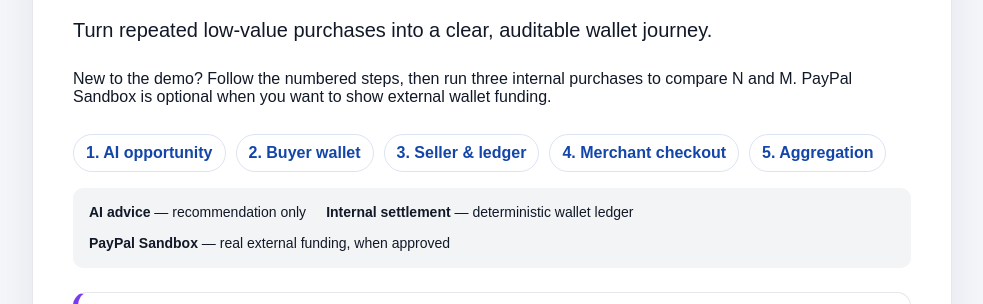
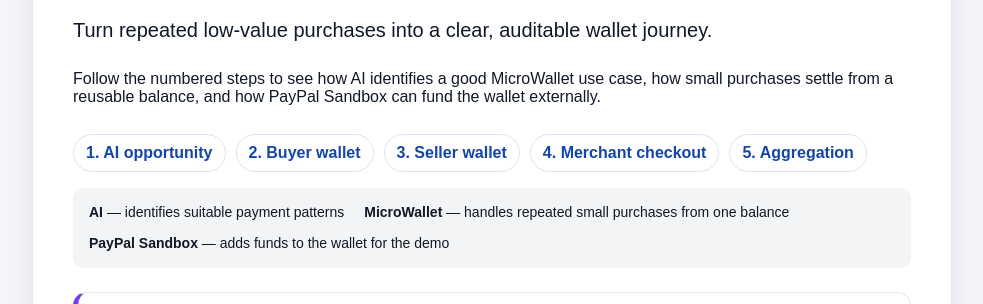
Before and after one commit to oikua66/ai-microwallet, a Next.js app: page / in a window 1280 px wide. Shown: the part 179-483 px from the top of the page, without its empty margins (148-1131 px from the left). Built offline with nearby package versions, Linux system fonts and the light colour scheme; no server answers.

Commit message:
refine: simplify demo hero and journey copy

```diff
--- a/app/page.tsx
+++ b/app/page.tsx
@@ -8,18 +8,18 @@
         <p className="eyebrow">PayPal AI Hackathon 2026 · Product demo</p>
         <h1>AI MicroWallet</h1>
         <p className="lead">Turn repeated low-value purchases into a clear, auditable wallet journey.</p>
-        <p>New to the demo? Follow the numbered steps, then run three internal purchases to compare N and M. PayPal Sandbox is optional when you want to show external wallet funding.</p>
+        <p>Follow the numbered steps to see how AI identifies a good MicroWallet use case, how small purchases settle from a reusable balance, and how PayPal Sandbox can fund the wallet externally.</p>
         <nav className="journey-nav" aria-label="Demo journey">
           <a href="#opportunity">1. AI opportunity</a>
           <a href="#wallet">2. Buyer wallet</a>
-          <a href="#seller">3. Seller & ledger</a>
+          <a href="#seller">3. Seller wallet</a>
           <a href="#checkout">4. Merchant checkout</a>
           <a href="#aggregation">5. Aggregation</a>
         </nav>
         <div className="journey-key" aria-label="Action types">
-          <span><strong>AI advice</strong> — recommendation only</span>
-          <span><strong>Internal settlement</strong> — deterministic wallet ledger</span>
-          <span><strong>PayPal Sandbox</strong> — real external funding, when approved</span>
+          <span><strong>AI</strong> — identifies suitable payment patterns</span>
+          <span><strong>MicroWallet</strong> — handles repeated small purchases from one balance</span>
+          <span><strong>PayPal Sandbox</strong> — adds funds to the wallet for the demo</span>
         </div>
         <AIRecommendationDemo />
         <MicroWalletDemo />
```
